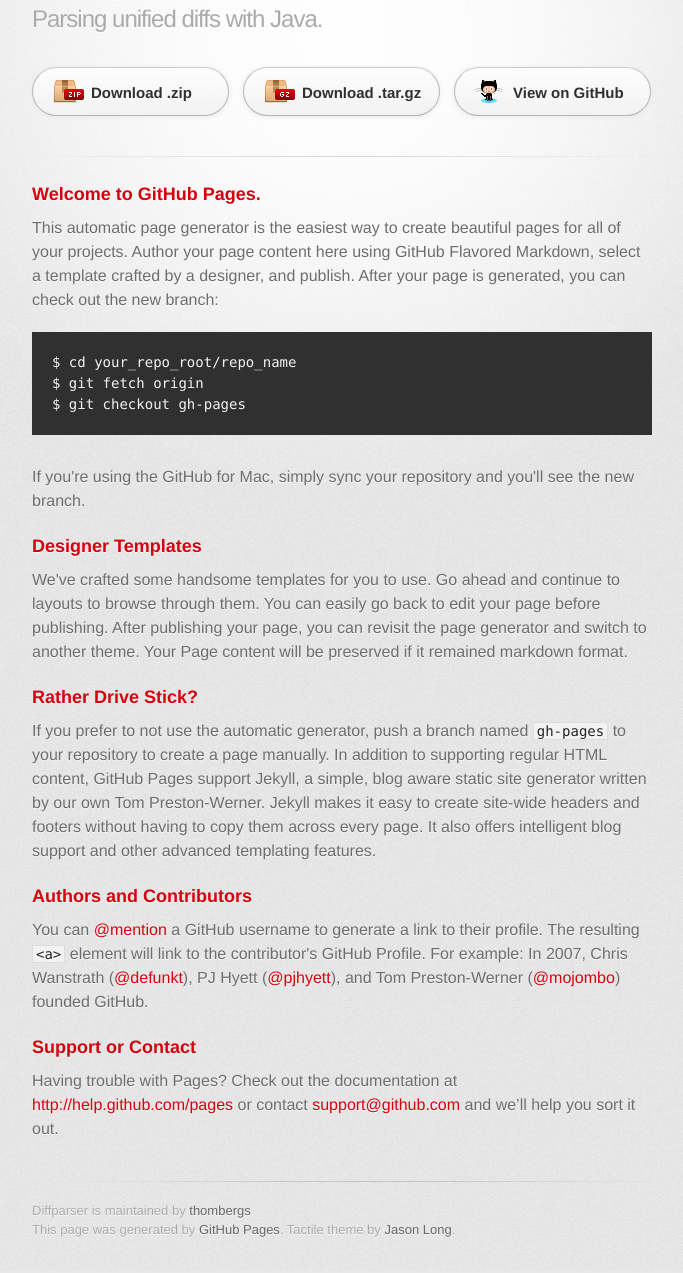
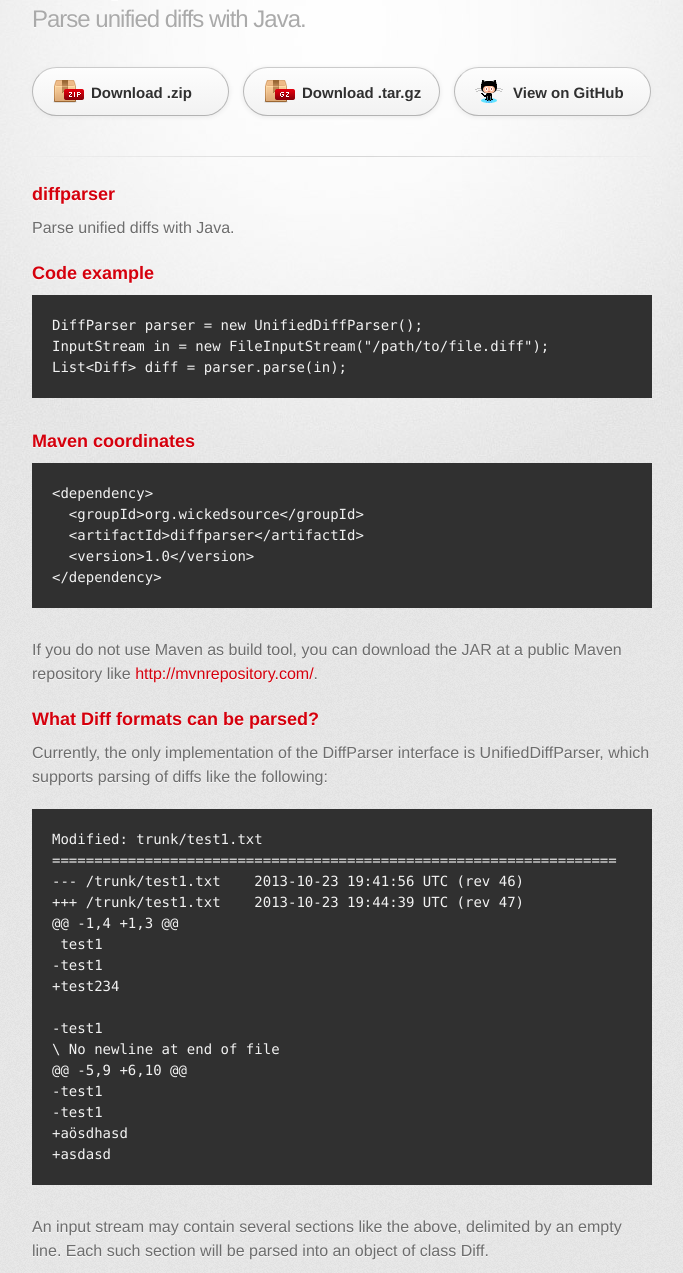
Before and after one commit to thombergs/diffparser, a plain HTML site: page index.html in a window 1280 px wide. Shown: the part 90-1363 px from the top of the page, without its empty margins (298-981 px from the left). Drawn offline with Linux system fonts and the light colour scheme; a web font is replaced by a local one.

```diff
--- a/index.html
+++ b/index.html
@@ -19,7 +19,7 @@
 
         <header>
           <h1>Diffparser</h1>
-          <h2>Parsing unified diffs with Java.</h2>
+          <h2>Parse unified diffs with Java.</h2>
         </header>
 
         <section id="downloads" class="clearfix">
@@ -32,36 +32,55 @@
 
         <section id="main_content">
           <h3>
-<a name="welcome-to-github-pages" class="anchor" href="#welcome-to-github-pages"><span class="octicon octicon-link"></span></a>Welcome to GitHub Pages.</h3>
+<a name="diffparser" class="anchor" href="#diffparser"><span class="octicon octicon-link"></span></a>diffparser</h3>
 
-<p>This automatic page generator is the easiest way to create beautiful pages for all of your projects. Author your page content here using GitHub Flavored Markdown, select a template crafted by a designer, and publish. After your page is generated, you can check out the new branch:</p>
+<p>Parse unified diffs with Java.</p>
 
-<pre><code>$ cd your_repo_root/repo_name
-$ git fetch origin
-$ git checkout gh-pages
+<h3>
+<a name="code-example" class="anchor" href="#code-example"><span class="octicon octicon-link"></span></a>Code example</h3>
+
+<pre><code>DiffParser parser = new UnifiedDiffParser();
+InputStream in = new FileInputStream("/path/to/file.diff");
+List&lt;Diff&gt; diff = parser.parse(in);
 </code></pre>
 
-<p>If you're using the GitHub for Mac, simply sync your repository and you'll see the new branch.</p>
+<h3>
+<a name="maven-coordinates" class="anchor" href="#maven-coordinates"><span class="octicon octicon-link"></span></a>Maven coordinates</h3>
+
+<pre><code>&lt;dependency&gt;
+  &lt;groupId&gt;org.wickedsource&lt;/groupId&gt;
+  &lt;artifactId&gt;diffparser&lt;/artifactId&gt;
+  &lt;version&gt;1.0&lt;/version&gt;
+&lt;/dependency&gt;
+</code></pre>
+
+<p>If you do not use Maven as build tool, you can download the JAR at a public Maven repository like <a href="http://mvnrepository.com/">http://mvnrepository.com/</a>.</p>
 
 <h3>
-<a name="designer-templates" class="anchor" href="#designer-templates"><span class="octicon octicon-link"></span></a>Designer Templates</h3>
+<a name="what-diff-formats-can-be-parsed" class="anchor" href="#what-diff-formats-can-be-parsed"><span class="octicon octicon-link"></span></a>What Diff formats can be parsed?</h3>
 
-<p>We've crafted some handsome templates for you to use. Go ahead and continue to layouts to browse through them. You can easily go back to edit your page before publishing. After publishing your page, you can revisit the page generator and switch to another theme. Your Page content will be preserved if it remained markdown format.</p>
+<p>Currently, the only implementation of the DiffParser interface is UnifiedDiffParser, which supports parsing of diffs like the following:</p>
 
-<h3>
-<a name="rather-drive-stick" class="anchor" href="#rather-drive-stick"><span class="octicon octicon-link"></span></a>Rather Drive Stick?</h3>
+<pre><code>Modified: trunk/test1.txt
+===================================================================
+--- /trunk/test1.txt    2013-10-23 19:41:56 UTC (rev 46)
++++ /trunk/test1.txt    2013-10-23 19:44:39 UTC (rev 47)
+@@ -1,4 +1,3 @@
+ test1
+-test1
++test234
 
-<p>If you prefer to not use the automatic generator, push a branch named <code>gh-pages</code> to your repository to create a page manually. In addition to supporting regular HTML content, GitHub Pages support Jekyll, a simple, blog aware static site generator written by our own Tom Preston-Werner. Jekyll makes it easy to create site-wide headers and footers without having to copy them across every page. It also offers intelligent blog support and other advanced templating features.</p>
+-test1
+\ No newline at end of file
+@@ -5,9 +6,10 @@
+-test1
+-test1
++aösdhasd
++asdasd
+</code></pre>
 
-<h3>
-<a name="authors-and-contributors" class="anchor" href="#authors-and-contributors"><span class="octicon octicon-link"></span></a>Authors and Contributors</h3>
-
-<p>You can <a href="https://github.com/blog/821" class="user-mention">@mention</a> a GitHub username to generate a link to their profile. The resulting <code>&lt;a&gt;</code> element will link to the contributor's GitHub Profile. For example: In 2007, Chris Wanstrath (<a href="https://github.com/defunkt" class="user-mention">@defunkt</a>), PJ Hyett (<a href="https://github.com/pjhyett" class="user-mention">@pjhyett</a>), and Tom Preston-Werner (<a href="https://github.com/mojombo" class="user-mention">@mojombo</a>) founded GitHub.</p>
-
-<h3>
-<a name="support-or-contact" class="anchor" href="#support-or-contact"><span class="octicon octicon-link"></span></a>Support or Contact</h3>
-
-<p>Having trouble with Pages? Check out the documentation at <a href="http://help.github.com/pages">http://help.github.com/pages</a> or contact <a href="mailto:support@github.com">support@github.com</a> and we’ll help you sort it out.</p>
+<p>An input stream may contain several sections like the above, delimited by an empty line. Each such section will be parsed into an object
+of class Diff.</p>
         </section>
 
         <footer>
```
Also changed, not shown: params.json (+1 -1 lines).
